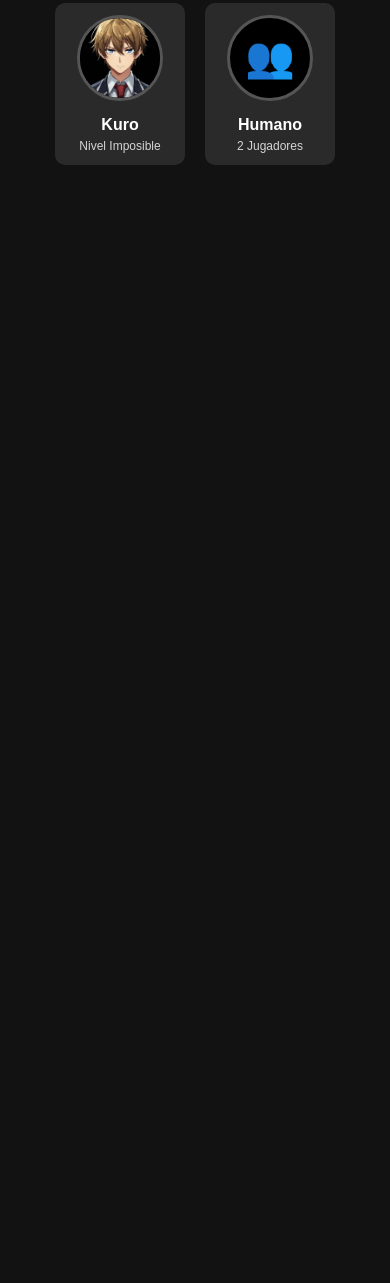
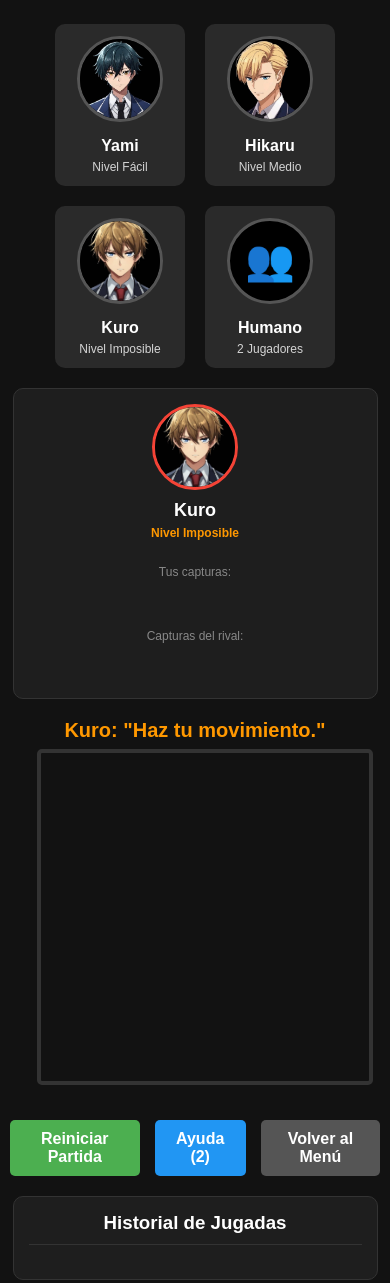
Before and after one commit to luisnava-bom/kuro_ajedrez, a plain HTML site: page index.html in a window 390 px wide. Shown: the part 503-1786 px from the top of the page. Before the commit the page ends 844 px from the top, so only its background shows below. Drawn offline with nearby package versions, Linux system fonts and the light colour scheme.

```diff
--- a/index.html
+++ b/index.html
@@ -59,15 +59,47 @@
         .animacion-mover { animation: moverPieza 0.4s ease-in-out; }
         @keyframes moverPieza { 0% { transform: scale(0.8); opacity: 0.5; } 50% { transform: scale(1.1); } 100% { transform: scale(1); opacity: 1; } }
 
-        #modal-ajustes { display: none; position: fixed; top: 0; left: 0; width: 100%; height: 100%; background: rgba(0,0,0,0.8); z-index: 1000; justify-content: center; align-items: center; }
-    /* --- DISEÑO PARA TELÉFONOS (Responsive) --- */
+       /* --- DISEÑO PARA TELÉFONOS (Responsive) --- */
 @media (max-width: 900px) {
     #contenedor-juego {
-        flex-direction: column;
-        align-items: center;
-        gap: 10px;
-        padding: 10px;
+        flex-direction: column !important;
+        align-items: center !important;
+        gap: 10px !important;
+        padding: 10px !important;
+        display: flex !important;
     }
+
+    #tablero {
+        grid-template-columns: repeat(8, 42px) !important;
+        grid-template-rows: repeat(8, 42px) !important;
+    }
+
+    .casilla {
+        font-size: 32px !important;
+    }
+
+    .tablero-wrapper {
+        grid-template-columns: 15px 336px !important;
+        grid-template-rows: 336px 15px !important;
+    }
+
+    .coord-fila { grid-template-rows: repeat(8, 42px) !important; font-size: 10px !important; }
+    .coord-col { grid-template-columns: repeat(8, 42px) !important; font-size: 10px !important; }
+
+    .panel-lateral, .panel-historial {
+        width: 90% !important;
+        max-width: 400px !important;
+        margin-top: 10px !important;
+    }
+
+    .foto-rival { width: 80px !important; height: 80px !important; }
+    .nombre-rival { font-size: 18px !important; }
+    .dificultad-rival { font-size: 12px !important; }
+
+    .btn-nivel { width: 130px !important; padding: 10px !important; }
+    .avatar { width: 80px !important; height: 80px !important; }
+}
+
 
     #tablero {
         grid-template-columns: repeat(8, 42px);
@@ -92,7 +124,7 @@
 
     .btn-nivel { width: 130px; padding: 10px; }
     .avatar { width: 80px; height: 80px; }
-}</style>
+</style>
 </head>
 <body>
     <audio id="musica-fondo" loop>
```
